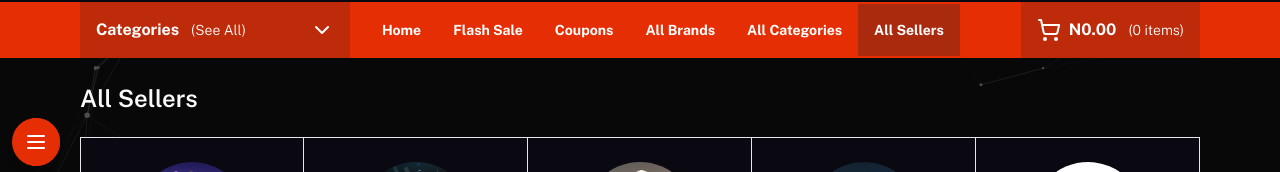
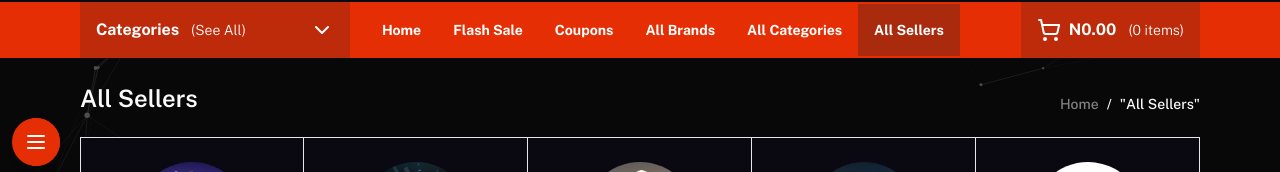
Before and after one commit to Kingjohneycodey/ecommerce-p1, a React (Vite) app: page /sellers in a window 1280 px wide. Shown: the part 162-334 px from the top of the page. Built offline with nearby package versions, Linux system fonts and the light colour scheme; grey boxes are pictures that could not be loaded.

Commit message:
feat: create BreadCrumbs component

```diff
--- /dev/null
+++ b/src/components/ui/BreadCrumbs.jsx
@@ -0,0 +1,47 @@
+import { cn } from '@/lib/utils'
+import { Link, useLocation } from 'react-router-dom'
+import { navLinks } from '@/lib/data'
+
+export function BreadCrumbs() {
+  const { pathname } = useLocation()
+
+  const routes = [
+    { name: 'Home', path: '/' }, // Default homepage route
+    ...pathname
+      .split('/')
+      .filter(Boolean)
+      .map((r, i, arr) => {
+        const path = `/${arr.slice(0, i + 1).join('/')}`
+
+        return {
+          name:
+            navLinks.find(({ link }) => link === path)
+              ?.name ?? r,
+          path,
+        }
+      }),
+  ]
+
+  return (
+    <ul className="flex min-w-max items-center text-sm font-medium">
+      {routes.map((r, i) => (
+        <li key={r.name + i}>
+          <Link
+            to={r.path}
+            className={cn(
+              'capitalize',
+              i === routes.length - 1
+                ? 'text-foreground'
+                : 'text-foreground/50 hover:underline'
+            )}
+          >
+            {r.name.includes(' ') ? `"${r.name}"` : r.name}
+          </Link>
+          {i !== routes.length - 1 && (
+            <span className="mx-2">/</span>
+          )}
+        </li>
+      ))}
+    </ul>
+  )
+}
--- a/src/pages/SellersPage.jsx
+++ b/src/pages/SellersPage.jsx
@@ -1,5 +1,6 @@
 import { ParticlesComponent } from '@/components/ParticlesComponent'
 import { SellerCards } from '@/components/sellers/SellerCards'
+import { BreadCrumbs } from '@/components/ui/BreadCrumbs'
 import { sellersPageLinks } from '@/lib/data'
 import { Link } from 'react-router-dom'
 
@@ -10,9 +11,13 @@ const SellersPage = () => {
       <div className="relative z-10">
         <div>
           <section className="page-bounds">
-            <h1 className="my-6 font-sans text-2xl font-semibold">
-              All Sellers
-            </h1>
+            <div className="my-6 flex flex-wrap-reverse items-start justify-between gap-2">
+              <h1 className="font-sans text-2xl font-semibold">
+                All Sellers
+              </h1>
+
+              <BreadCrumbs />
+            </div>
 
             <SellerCards className="mx-auto" />
           </section>
--- a/src/router.jsx
+++ b/src/router.jsx
@@ -11,7 +11,10 @@ const routes = createBrowserRouter([
     element: <RootLayout />,
     children: [
       { index: true, element: <HomePage /> },
-      { path: '/sellers', element: <SellersPage /> },
+      {
+        path: '/sellers',
+        element: <SellersPage />,
+      },
       { path: '/others', element: <div>Other page</div> },
     ],
   },
```
